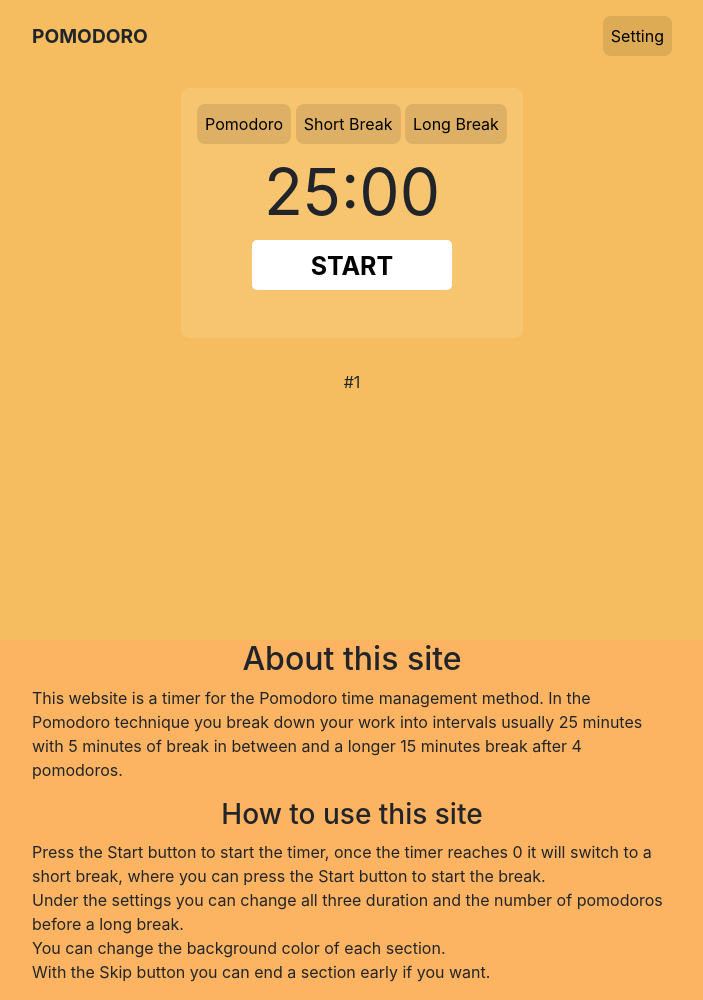
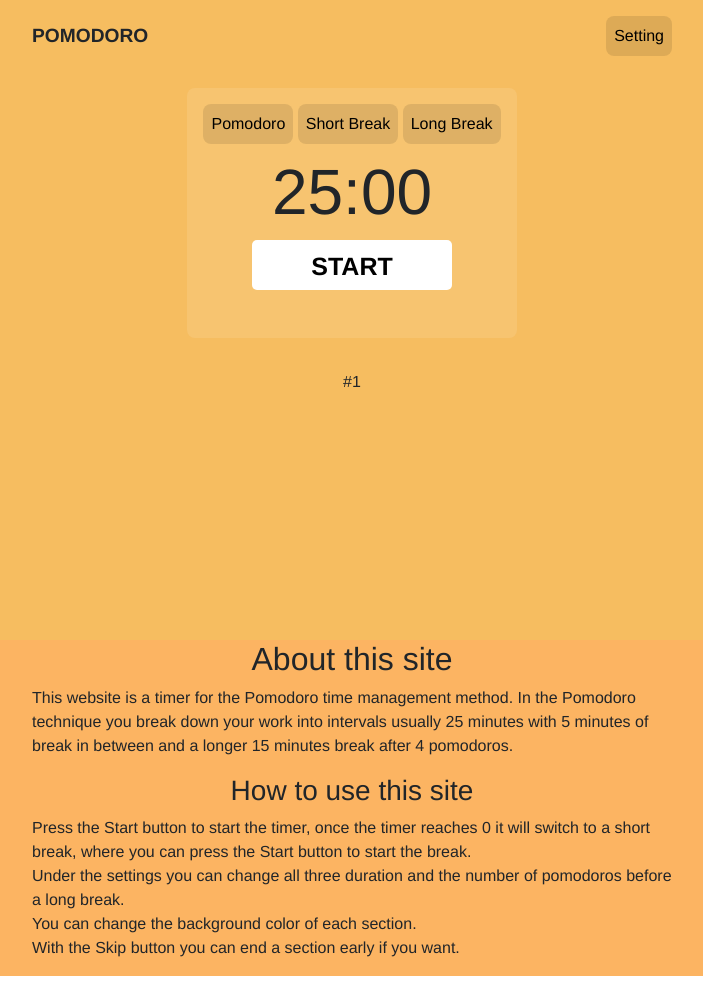
Before and after one commit to Boztok/pomodoro, a plain HTML site: page index.html in a window 1280 px wide. Shown: the whole page, without its empty margins (288-991 px from the left). After the commit the page ends 976 px from the top, so only its background shows below. Drawn offline with nearby package versions, Linux system fonts and the light colour scheme.

Commit message:
Changed font family

```diff
--- a/style.css
+++ b/style.css
@@ -1,5 +1,5 @@
 body{
-    font-family:'ArialRounded', -apple-system, BlinkMacSystemFont, 'Segoe UI', Roboto, Helvetica, Arial, sans-serif, 'Apple Color Emoji', 'Segoe UI Emoji', 'Segoe UI Symbol';
+    font-family: Helvetica, Arial, sans-serif;
     margin: 0px;
 }
 
```
